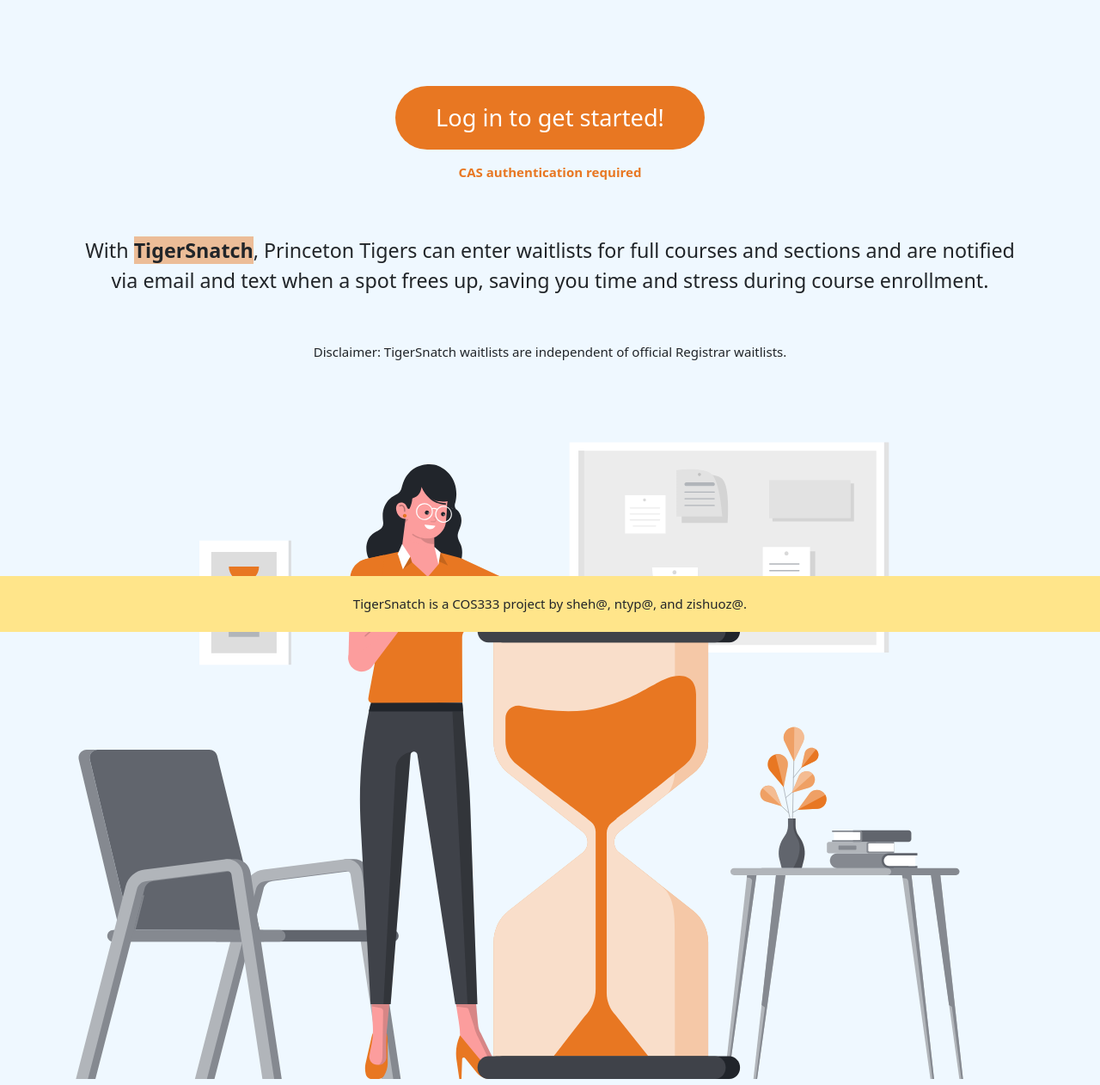
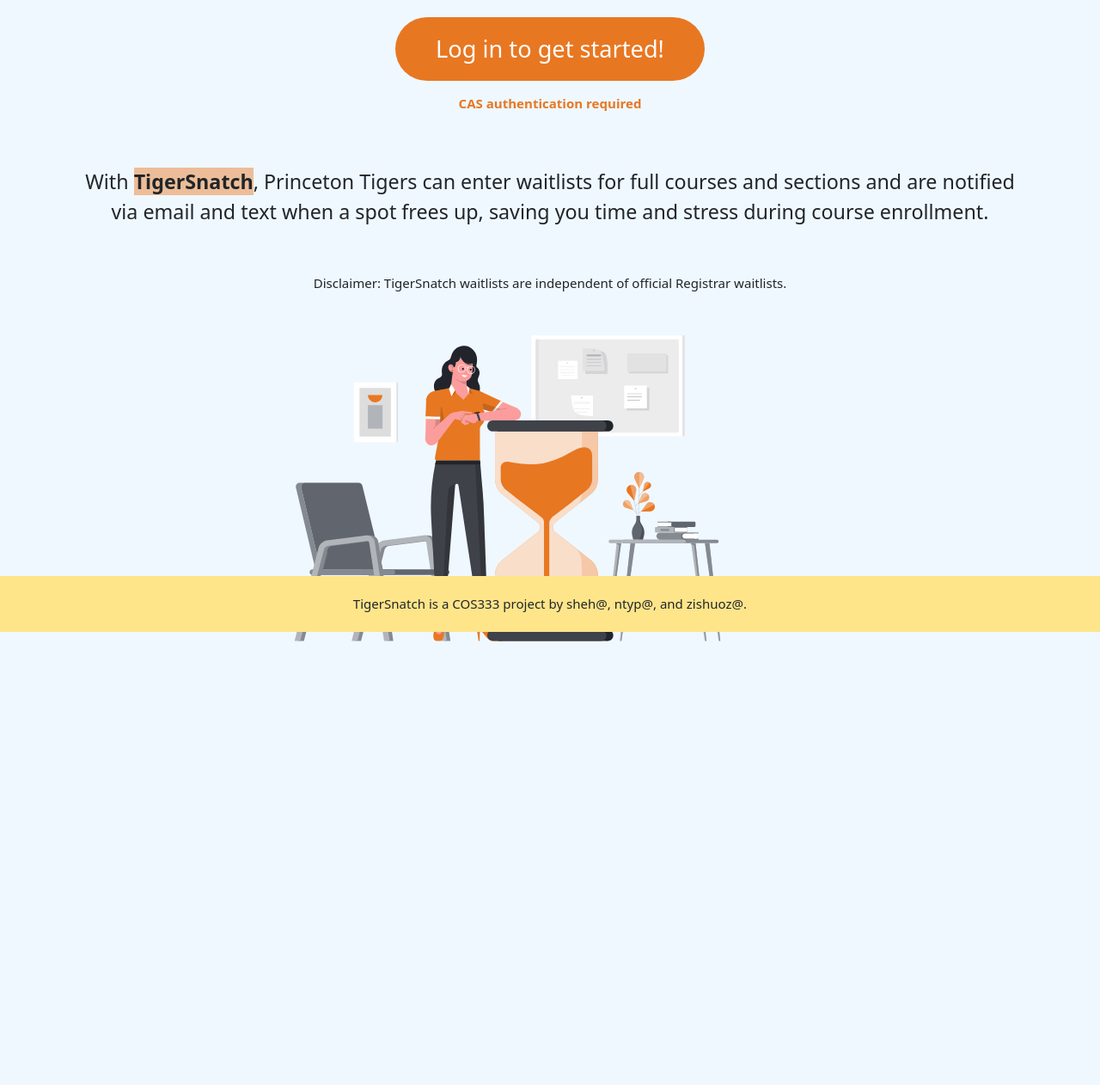
Before and after one commit to shannon-heh/TigerSnatch, a Flask app: page /landing in a window 1280 px wide. Shown: the part 65-1327 px from the top of the page at 86% size. After the commit the page ends 811 px from the top, so only its background shows below. Run offline with Flask 2, Linux system fonts and the light colour scheme; parts of the project's set-up code (start-up, migrations or seed data) failed here and were passed over.

Commit message:
fixed landing image

```diff
--- a/static/styles_gutter.css
+++ b/static/styles_gutter.css
@@ -46,7 +46,7 @@ ul.navbar-nav {
     letter-spacing: 0.1em;
 }
 
-@media (max-width: 992px) {
+@media (max-width: 991.98px) {
     div.container-fluid#nav-container {
         margin-top: -5px;
     }
@@ -202,7 +202,7 @@ input#login-btn:hover {
 }
 
 form#login-btn-form {
-    padding-top: 100px;
+    padding-top: 125px;
 }
 
 div#landing-auth-req {
@@ -217,8 +217,30 @@ p#landing-bottom-text {
     margin: auto;
 }
 
-svg#landing-splash {
-    /* padding-bottom: 80px; */
+@media (max-width: 575.98px) {
+    svg#landing-splash {
+        height: 300px;
+        margin-bottom: 100px;
+    }
+    form#login-btn-form {
+        padding-top: 20px;
+    }
+}
+
+@media (min-width: 576px) and (max-width: 1399.98px) {
+    svg#landing-splash {
+        height: 400px;
+        margin-bottom: 100px;
+    }
+    form#login-btn-form {
+        padding-top: 20px;
+    }
+}
+
+@media (min-width: 1400px) {
+    svg#landing-splash {
+        height: 600px;
+    }
 }
 
 a.search-results-link {
--- a/templates/landing/landing_left.html
+++ b/templates/landing/landing_left.html
@@ -1,5 +1,5 @@
 <div class="row justify-content-center">
-    <form id="login-btn-form" class="text-center px-5" action="/login" method="get">
+    <form id="login-btn-form" class="text-center px-3" action="/login" method="get">
         <input
             id="login-btn"
             class="btn px-5 py-3 fs-3"
```
